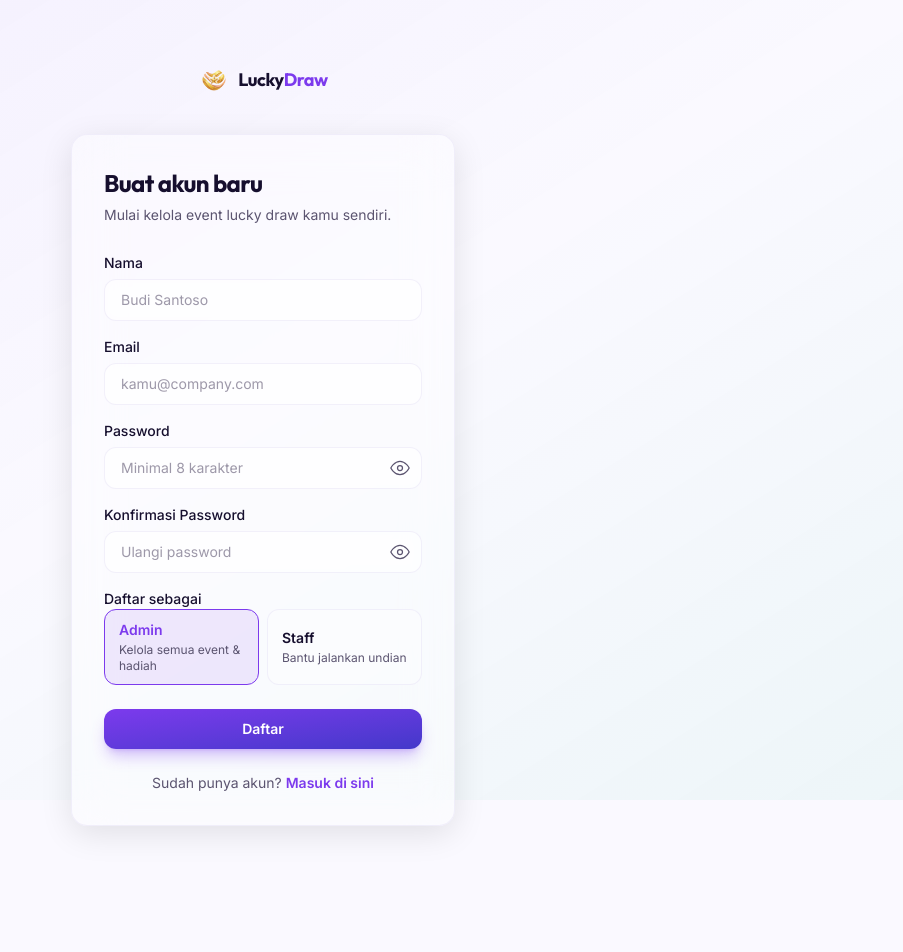
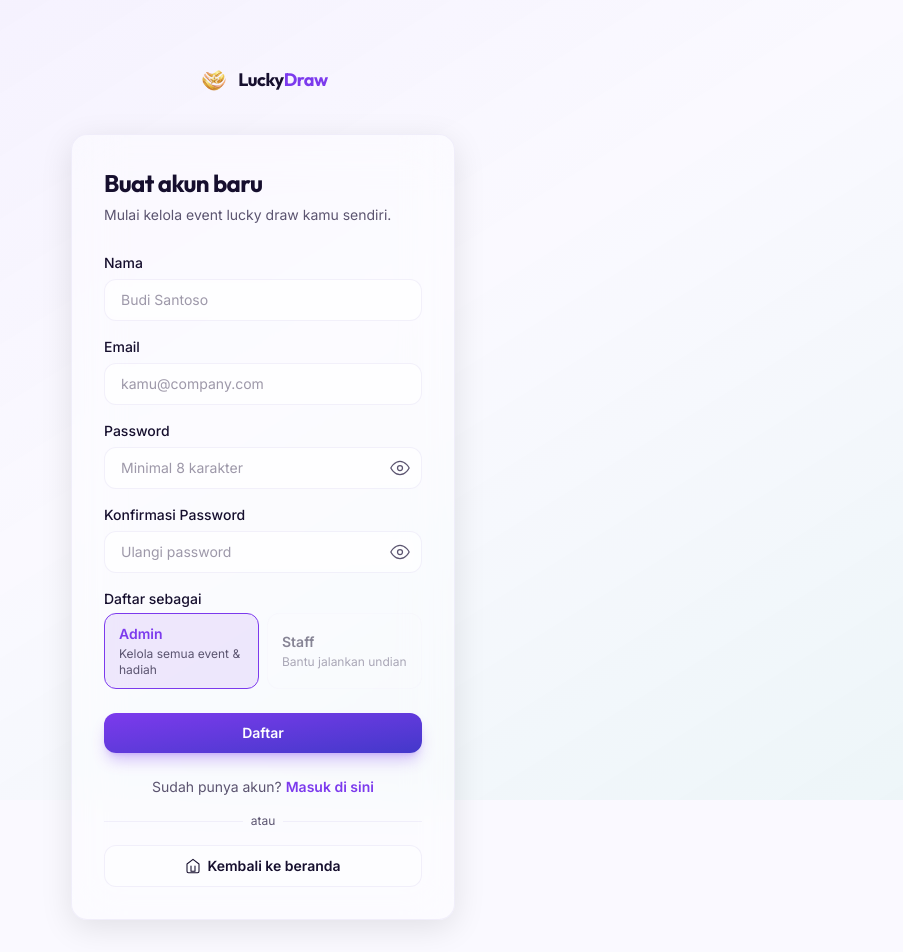
Before and after one commit to sysdevhalmaheraenergy/LuckyDraw, a Next.js app: page /register in a window 1280 px wide. Shown: the top 952 px of the page, without its empty margins (377-1280 px from the left). Before the commit the page ends 890 px from the top, so only its background shows below. Built offline with nearby package versions, Linux system fonts and the light colour scheme.

Commit message:
Register | Login: Add CTA back to homepage

```diff
--- a/src/app/login/page.tsx
+++ b/src/app/login/page.tsx
@@ -65,7 +65,7 @@ function LoginForm() {
               required
               value={email}
               onChange={(e) => setEmail(e.target.value)}
-              placeholder="admin@luckydraw.local"
+              placeholder="user@contoh.com"
               className="rounded-xl border border-border/50 bg-white/50 px-4 py-2.5 text-sm text-ink placeholder:text-ink-muted/60 outline-none transition-all duration-200 focus:border-brand focus:ring-2 focus:ring-brand/20 backdrop-blur-sm"
             />
           </div>
@@ -146,6 +146,23 @@ function LoginForm() {
             Daftar di sini
           </Link>
         </p>
+
+        <div className="mt-4 flex items-center gap-2">
+          <div className="h-px flex-1 bg-border/50" />
+          <span className="text-xs text-ink-muted">atau</span>
+          <div className="h-px flex-1 bg-border/50" />
+        </div>
+
+        <Link
+          href="/"
+          className="mt-4 flex items-center justify-center gap-1.5 rounded-xl border border-border/50 bg-white/30 px-4 py-2.5 text-sm font-semibold text-ink transition-all duration-200 hover:bg-white/50 hover:text-brand"
+        >
+          <svg className="h-4 w-4" viewBox="0 0 24 24" fill="none" stroke="currentColor" strokeWidth="1.6" strokeLinecap="round" strokeLinejoin="round" aria-hidden="true">
+            <path d="M3 9l9-7 9 7v11a2 2 0 0 1-2 2H5a2 2 0 0 1-2-2z" />
+            <path d="M9 12v8h6v-8" />
+          </svg>
+          Kembali ke beranda
+        </Link>
       </div>
     </div>
   );
--- a/src/app/page.tsx
+++ b/src/app/page.tsx
@@ -34,8 +34,8 @@ const features = [
     icon: <path d="M16 21v-2a4 4 0 0 0-4-4H6a4 4 0 0 0-4 4v2M9 11a4 4 0 1 0 0-8 4 4 0 0 0 0 8Zm7 10v-2a4 4 0 0 0-3-3.87M15 3.13a4 4 0 0 1 0 7.75" />,
   },
   {
-    title: "API-First & Terdokumentasi",
-    desc: "Semua fitur tersedia lewat REST API dengan dokumentasi Swagger interaktif, siap diintegrasikan.",
+    title: "Mudah Digunakan",
+    desc: "Mudah digunakan dan dapat diakses dari laptop, tablet, maupun ponsel.",
     icon: <path d="m8 9-4 3 4 3m8-6 4 3-4 3M13 5l-2 14" />,
   },
 ];
--- a/src/app/register/page.tsx
+++ b/src/app/register/page.tsx
@@ -202,17 +202,25 @@ export default function RegisterPage() {
 
           <fieldset className="flex flex-col gap-1.5">
             <legend className="text-sm font-medium text-ink">Daftar sebagai</legend>
-            <div className="grid grid-cols-2 gap-2">
-              {roles.map((r) => (
+            <div className="grid grid-cols-2 gap-2 mt-1">
+               {roles.map((r) => {
+                 const disabled = r.value === "STAFF";
+                 return (
                    <button
                      key={r.value}
                      type="button"
-                  onClick={() => setRole(r.value)}
+                     disabled={disabled}
+                     onClick={() => {
+                       if (disabled) return;
+                       setRole(r.value);
+                     }}
                      aria-pressed={role === r.value}
-                  className={`cursor-pointer rounded-xl border px-3.5 py-2.5 text-left transition-all duration-200 ${
-                    role === r.value
-                      ? "border-brand bg-brand/10"
-                      : "border-border/50 bg-white/30 hover:border-brand/30"
+                     className={`rounded-xl border px-3.5 py-2.5 text-left transition-all duration-200 ${
+                       disabled
+                         ? "cursor-not-allowed border-border/30 bg-white/10 opacity-50"
+                         : role === r.value
+                           ? "cursor-pointer border-brand bg-brand/10"
+                           : "cursor-pointer border-border/50 bg-white/30 hover:border-brand/30"
                      }`}
                    >
                   <span
@@ -222,7 +230,8 @@ export default function RegisterPage() {
                   </span>
                   <span className="mt-0.5 block text-xs text-ink-muted">{r.desc}</span>
                 </button>
-              ))}
+              )
+            })}
             </div>
           </fieldset>
 
@@ -253,6 +262,23 @@ export default function RegisterPage() {
             Masuk di sini
           </Link>
         </p>
+
+        <div className="mt-4 flex items-center gap-2">
+          <div className="h-px flex-1 bg-border/50" />
+          <span className="text-xs text-ink-muted">atau</span>
+          <div className="h-px flex-1 bg-border/50" />
+        </div>
+
+        <Link
+          href="/"
+          className="mt-4 flex items-center justify-center gap-1.5 rounded-xl border border-border/50 bg-white/30 px-4 py-2.5 text-sm font-semibold text-ink transition-all duration-200 hover:bg-white/50 hover:text-brand"
+        >
+          <svg className="h-4 w-4" viewBox="0 0 24 24" fill="none" stroke="currentColor" strokeWidth="1.6" strokeLinecap="round" strokeLinejoin="round" aria-hidden="true">
+            <path d="M3 9l9-7 9 7v11a2 2 0 0 1-2 2H5a2 2 0 0 1-2-2z" />
+            <path d="M9 12v8h6v-8" />
+          </svg>
+          Kembali ke beranda
+        </Link>
       </div>
     </div>
   );
--- a/src/components/site-header.tsx
+++ b/src/components/site-header.tsx
@@ -7,7 +7,6 @@ import { BrandMark } from "@/components/brand-mark";
 const navLinks = [
   { href: "#fitur", label: "Fitur" },
   { href: "#cara-kerja", label: "Cara Kerja" },
-  { href: "/api-docs", label: "API Docs" },
 ];
 
 export function SiteHeader() {
```
Also changed, not shown: .poolside/settings.local.yaml. Lines whose indentation alone changed are shown as unchanged.
